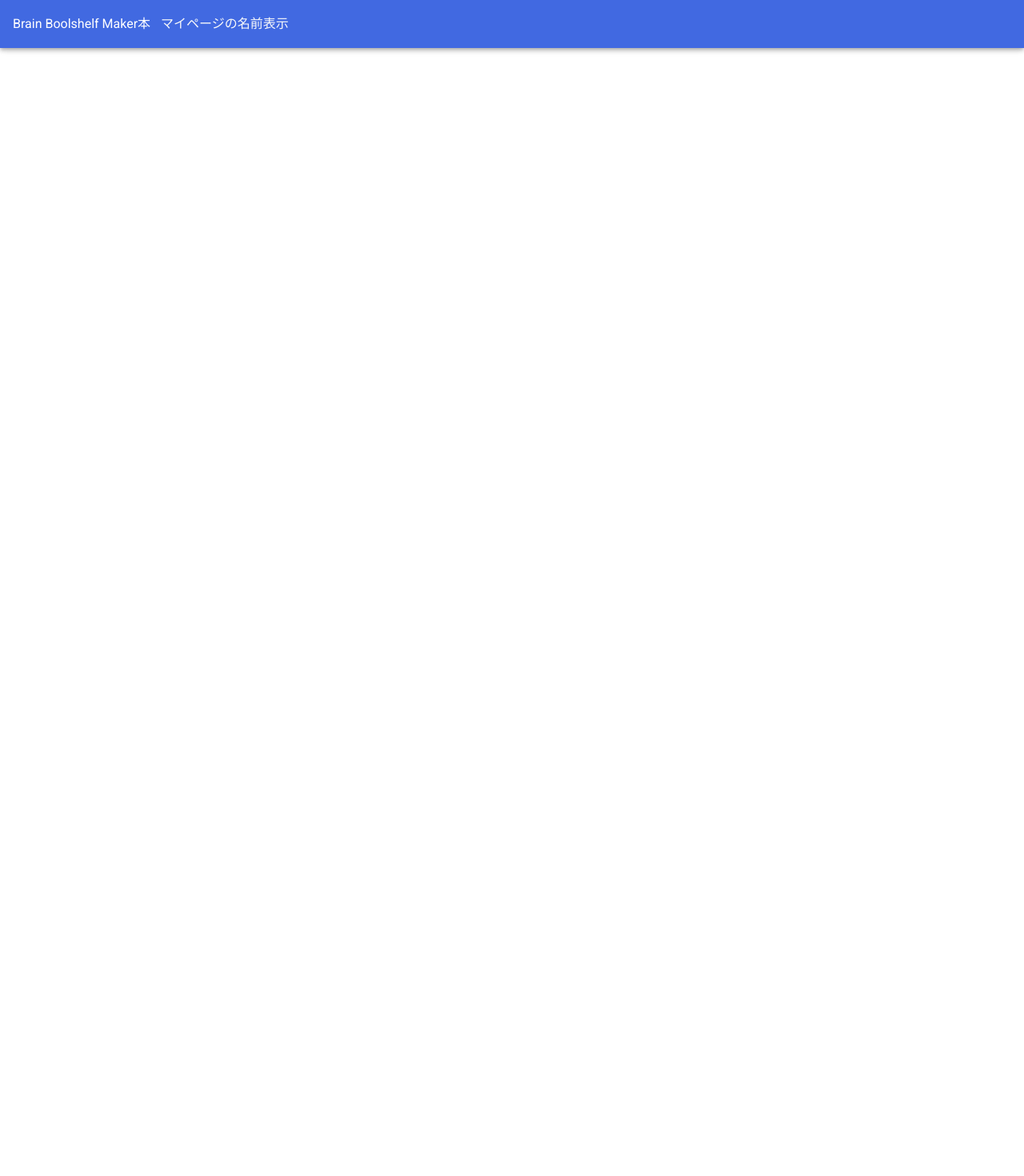
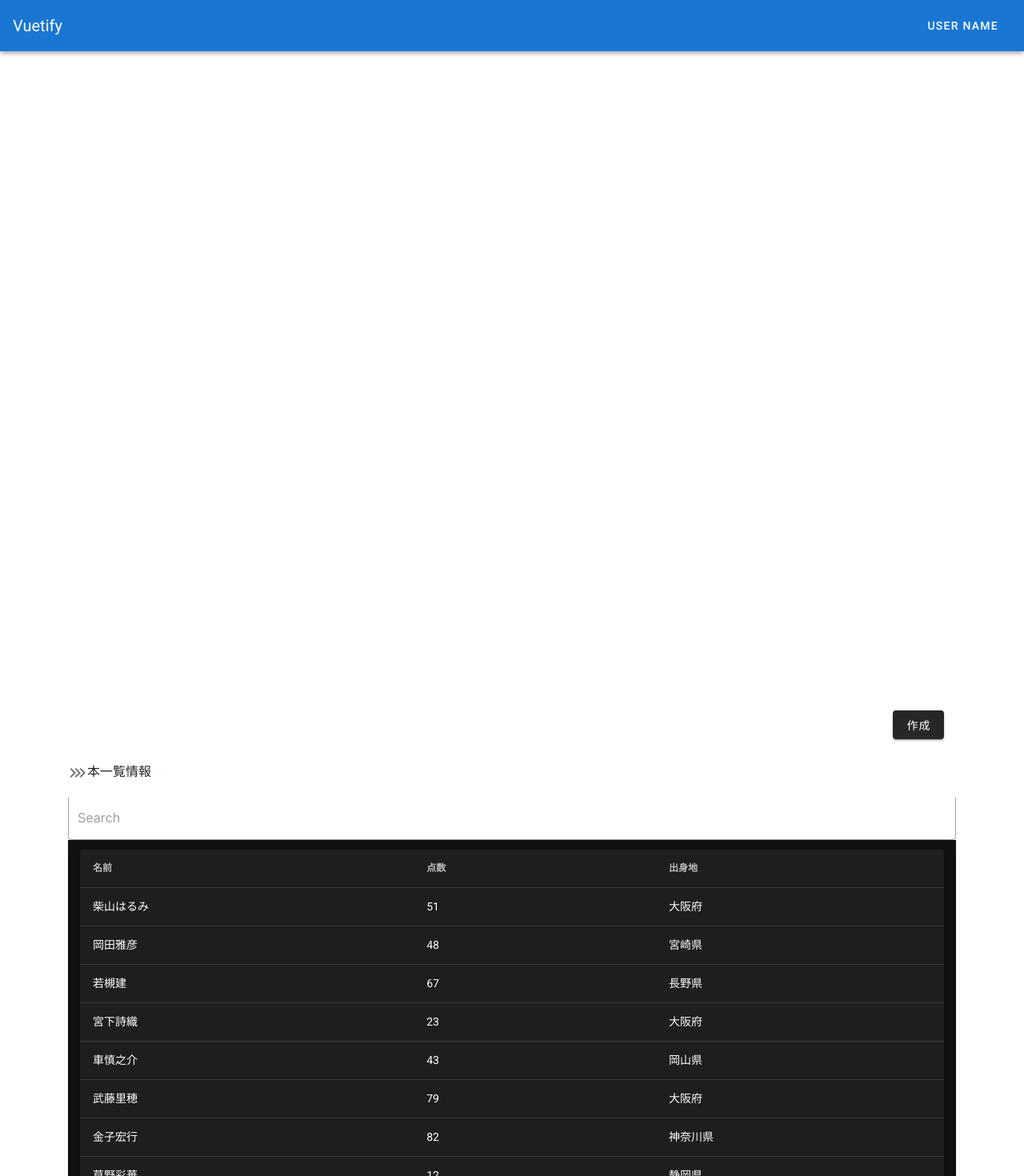
Before and after one commit to horki4455/-brain-book-shelf, a Nuxt app: page /books in a window 1280 px wide. Shown: the top 1470 px of the page at 80% size. Before the commit the page ends 800 px from the top, so only its background shows below. Built offline with nearby package versions, Linux system fonts and the light colour scheme.

Commit message:
ADD: テーブル・検索機能

```diff
--- a/layouts/default.vue
+++ b/layouts/default.vue
@@ -1,12 +1,36 @@
 <template>
-  <v-app>
-    <!-- TODO: d-flex直す -->
-    <v-app-bar color="#4169E1" class="d-flex" dark app height="60">
-      <div>Brain Boolshelf Maker</div>
-      <div>本</div>
-      <div class="btn text-light">マイページの名前表示</div>
-    </v-app-bar>
-  </v-app>
+  <div>
+    <v-app class="app">
+      <v-app-bar color="primary" app dark hight="60">
+        <v-toolbar-title>Vuetify</v-toolbar-title>
+        <v-spacer></v-spacer>
+        <v-toolbar-items>
+          <v-menu offset-y>
+            <template v-slot:activator="{on}">
+              <v-btn v-on="on" text>user name</v-btn>
+            </template>
+            <v-list>
+              <v-list-item>
+                <v-list-item-content>
+                  <v-list-item-title>Consulting and support</v-list-item-title>
+                </v-list-item-content>
+              </v-list-item>
+              <v-list-item>
+                <v-list-item-content>
+                  <v-list-item-title>Discord community</v-list-item-title>
+                </v-list-item-content>
+              </v-list-item>
+            </v-list>
+          </v-menu>
+        </v-toolbar-items>
+      </v-app-bar>
+    </v-app>
+    <v-main>
+      <v-container>
+        <nuxt />
+      </v-container>
+    </v-main>
+  </div>
 </template>
 <style scoped>
 .v-application {
--- a/pages/book/_id.vue
+++ /dev/null
@@ -1,33 +0,0 @@
-<template>
-  <div>
-    <div>{{ count }}</div>
-    <div>あああ</div>
-    <div>
-      <v-data-table
-        :headers="headers"
-        :items="desserts"
-        :items-per-page="5"
-        class="elevation-1"
-      />
-    </div>
-  </div>
-</template>
-<script lang="ts">
-import { ref } from '@vue/composition-api'
-export default {
-  setup() {
-    const count = ref(1)
-    const headers = [
-      {
-        text: 'Dessert (100g serving)',
-        align: 'start',
-        sortable: false,
-        value: 'name',
-      },
-    ]
-
-    return { count }
-  },
-}
-</script>
-<style></style>
--- a/pages/book/index.vue
+++ /dev/null
@@ -1,38 +0,0 @@
-<template>
-  <div>
-    <div>{{ count }}</div>
-    <div>あああ</div>
-    <div>
-      <v-data-table
-        :headers="headers"
-        :items="desserts"
-        :items-per-page="5"
-        class="elevation-1"
-      />
-    </div>
-  </div>
-</template>
-<script lang="ts">
-import { ref } from '@vue/composition-api'
-export default {
-  setup() {
-    const count = ref(1)
-    const headers = [
-      {
-        text: 'Dessert (100g serving)',
-        align: 'start',
-        sortable: false,
-        value: 'name',
-      },
-      { text: 'Calories', value: 'calories' },
-      { text: 'Fat (g)', value: 'fat' },
-      { text: 'Carbs (g)', value: 'carbs' },
-      { text: 'Protein (g)', value: 'protein' },
-      { text: 'Iron (%)', value: 'iron' },
-    ]
-
-    return { count }
-  },
-}
-</script>
-<style></style>
--- /dev/null
+++ b/pages/books/_id.vue
@@ -0,0 +1,17 @@
+<template>
+  <div>
+    <div>{{ count }}</div>
+    <div>詳細</div>
+  </div>
+</template>
+<script lang="ts">
+import { ref } from '@vue/composition-api'
+export default {
+  setup() {
+    const count = ref(1)
+
+    return { count }
+  },
+}
+</script>
+<style></style>
--- /dev/null
+++ b/pages/books/index.vue
@@ -0,0 +1,93 @@
+<template>
+  <div>
+    <!-- ダイアログ -->
+    <div class="text-center">
+      <v-dialog v-model="dialog" width="500">
+        <template v-slot:activator="{ on, attrs }">
+          <div class="col-12 clearfix">
+            <v-btn class="float-right" color="red lighten-2" dark v-bind="attrs" v-on="on">作成</v-btn>
+          </div>
+        </template>
+
+        <v-card>
+          <v-card-title class="text-h5 grey lighten-2">Privacy Policy</v-card-title>
+
+          <v-card-text>ダイアログ作成データ</v-card-text>
+
+          <v-divider></v-divider>
+
+          <v-card-actions>
+            <v-spacer></v-spacer>
+            <v-btn color="primary" text @click="dialog = false">I accept</v-btn>
+          </v-card-actions>
+        </v-card>
+      </v-dialog>
+    </div>
+    <!-- フィルタリング機能 -->
+
+    <span>
+      <div class="my-3">
+        <v-icon>
+          mdi-chevron-triple-right
+          Google @Google
+        </v-icon>本一覧情報
+      </div>
+    </span>
+    <!-- TODO：バリデーションかける -->
+    <v-text-field
+      placeholder="Search"
+      single-line
+      hide-details
+      v-model="search"
+      outlined
+      class="ma-2"
+    ></v-text-field>
+    <v-app>
+      <v-container>
+        <v-data-table
+          :items="tableItems"
+          :headers="header"
+          class="elevation-10"
+          :filter="filter"
+          :search="search"
+        >
+          <template slot="items" slot-scope="row">
+            <td>{{row.item.name}}</td>
+            <td>{{row.item.score}}</td>
+            <td>{{row.item.birthplace}}</td>
+          </template>
+        </v-data-table>
+      </v-container>
+    </v-app>
+  </div>
+</template>
+<script lang="ts">
+import { ref } from '@vue/composition-api'
+export default {
+  setup() {
+    // テーブルに関するデータ
+    const header = [
+      { text: '名前', value: 'name' },
+      { text: '点数', value: 'score' },
+      { text: '出身地', value: 'birthplace' },
+    ]
+    const tableItems = [
+      { name: '柴山はるみ', score: 51, birthplace: '大阪府' },
+      { name: '岡田雅彦', score: 48, birthplace: '宮崎県' },
+      { name: '若槻建', score: 67, birthplace: '長野県' },
+      { name: '宮下詩織', score: 23, birthplace: '大阪府' },
+      { name: '車慎之介', score: 43, birthplace: '岡山県' },
+      { name: '武藤里穂', score: 79, birthplace: '大阪府' },
+      { name: '金子宏行', score: 82, birthplace: '神奈川県' },
+      { name: '草野彩華', score: 12, birthplace: '静岡県' },
+      { name: '海音寺薫', score: 45, birthplace: '群馬県' },
+      { name: '堤咲', score: 100, birthplace: '兵庫県' },
+    ]
+    const search = ref('')
+    const dialog = ref(false)
+
+    return { header, tableItems, search, dialog }
+  },
+}
+</script>
+<style></style>
```
